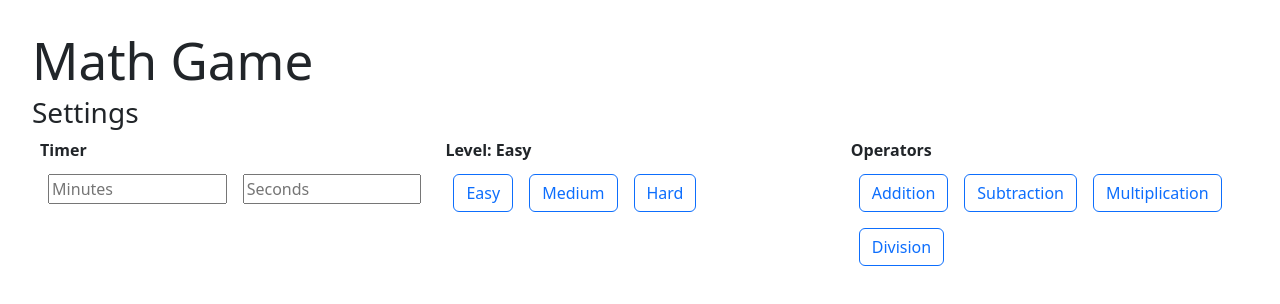
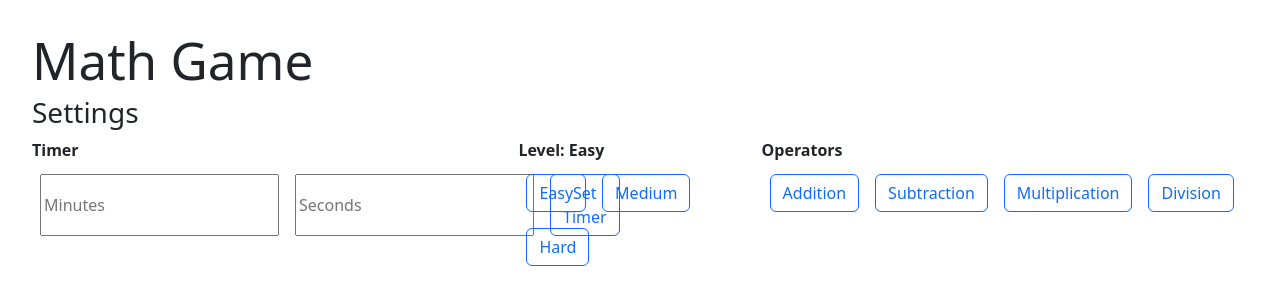
Before and after one commit to BriGuy520/math-game, a React (Vite) app: page / in a window 1280 px wide. Shown: the top 304 px of the page. Built offline with nearby package versions, Linux system fonts and the light colour scheme.

Commit message:
made some style changes

```diff
--- a/src/App.css
+++ b/src/App.css
@@ -1,5 +1,5 @@
 #root {
-  max-width: 1280px;
+  max-width: 100%;
   padding: 2rem;
 
 }
@@ -9,8 +9,12 @@
   justify-content: space-around;
 }
 
-.timer-settings, .level-settings, .operators-settings {
-  width: 32%;
+.timer-settings, .operators-settings {
+  width: 40%;
+}
+
+.level-settings {
+  width: 20%;
 }
 
 .timer-settings p, .level-settings p, .operators-settings p {
--- a/src/components/Input.tsx
+++ b/src/components/Input.tsx
@@ -9,7 +9,7 @@ const Input = ({inputValue}: InputProps) => {
 
     return (
         <>
-            <input placeholder={inputValue} className="input m-2 w-50" />
+            <input placeholder={inputValue} className="input m-2 w-40" />
         </>
     )
 }
--- a/src/components/SettingsBar.tsx
+++ b/src/components/SettingsBar.tsx
@@ -5,11 +5,12 @@ import Button from './Button';
 
 type SettingsBarProps = {
     handleLevelClick: MouseEventHandler<HTMLButtonElement>,
+    handleSetTimer: React.MouseEventHandler<HTMLButtonElement>,
     handleOperatorClick: MouseEventHandler<HTMLButtonElement>,
     level: string,
 }
 
-const SettingsBar = ({level, handleLevelClick, handleOperatorClick}: SettingsBarProps) => {
+const SettingsBar = ({level, handleLevelClick, handleSetTimer, handleOperatorClick}: SettingsBarProps) => {
 
     return (
         <>
@@ -20,6 +21,7 @@ const SettingsBar = ({level, handleLevelClick, handleOperatorClick}: SettingsBar
                         <div className="timer-fields">
                             <Input inputValue={"Minutes"} />
                             <Input inputValue={"Seconds"} />
+                            <Button handleClick={handleSetTimer}>Set Timer</Button>
                         </div>
                     </div>
                     <div className="level-settings">
--- a/src/components/Timer.tsx
+++ b/src/components/Timer.tsx
@@ -3,11 +3,10 @@ import Button from './Button';
 
 type TimerProps = {
     handleTimerInput: (value: React.ChangeEvent<HTMLInputElement>) => void,
-    handleSetTimer: React.MouseEventHandler<HTMLButtonElement>,
     timer: number,
 }
 
-const Timer = ({handleTimerInput, handleSetTimer, timer}: TimerProps) => {
+const Timer = ({handleTimerInput, timer}: TimerProps) => {
 
     return (
         <>
@@ -16,7 +15,6 @@ const Timer = ({handleTimerInput, handleSetTimer, timer}: TimerProps) => {
             <div>
                 <label htmlFor="timer">Seconds</label>
                 <input id="timer" type="number" value={timer} onChange={handleTimerInput} />
-                <Button handleClick={handleSetTimer}>Set Timer</Button>
             </div>
         </>
     )
```
